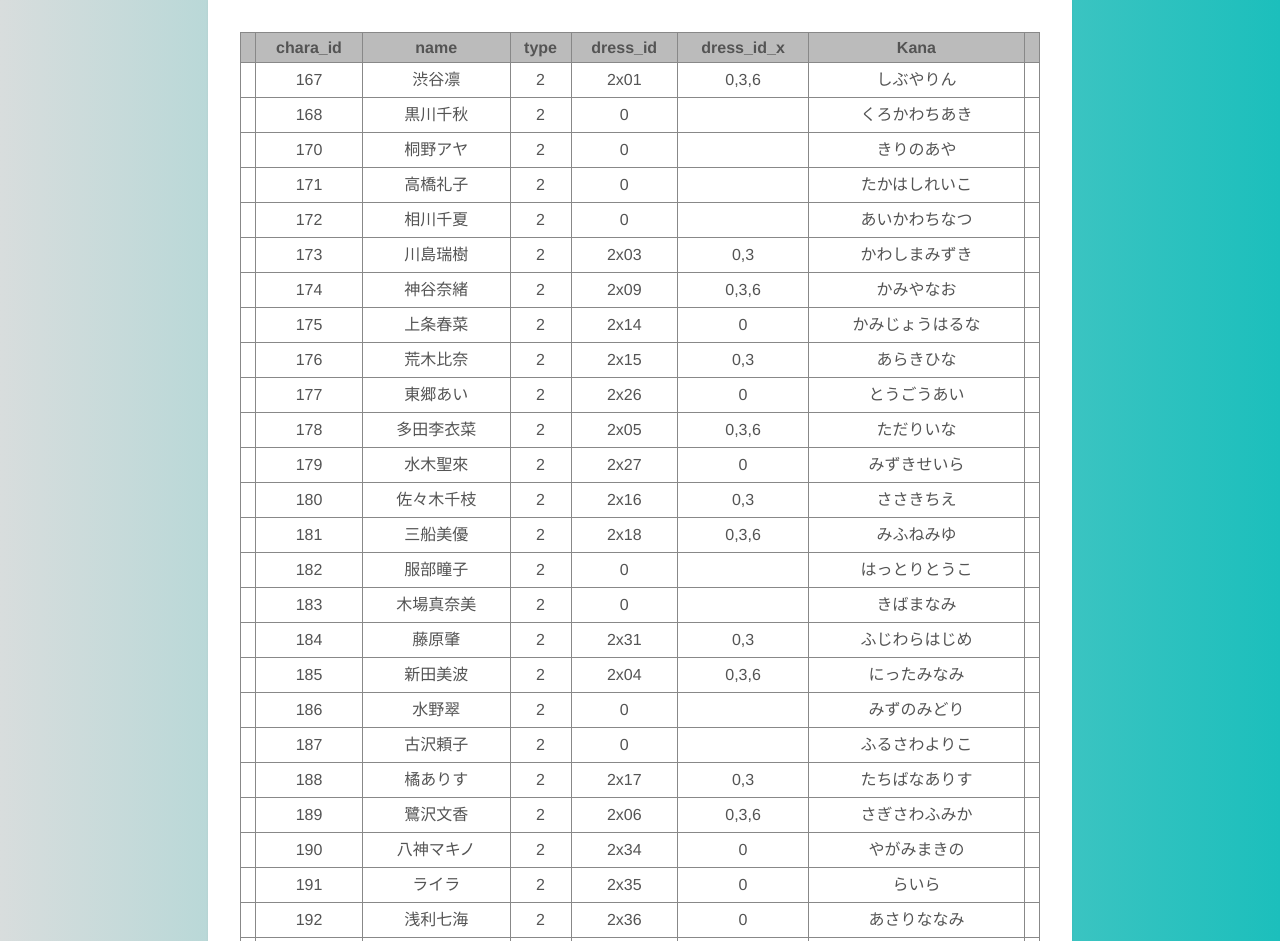
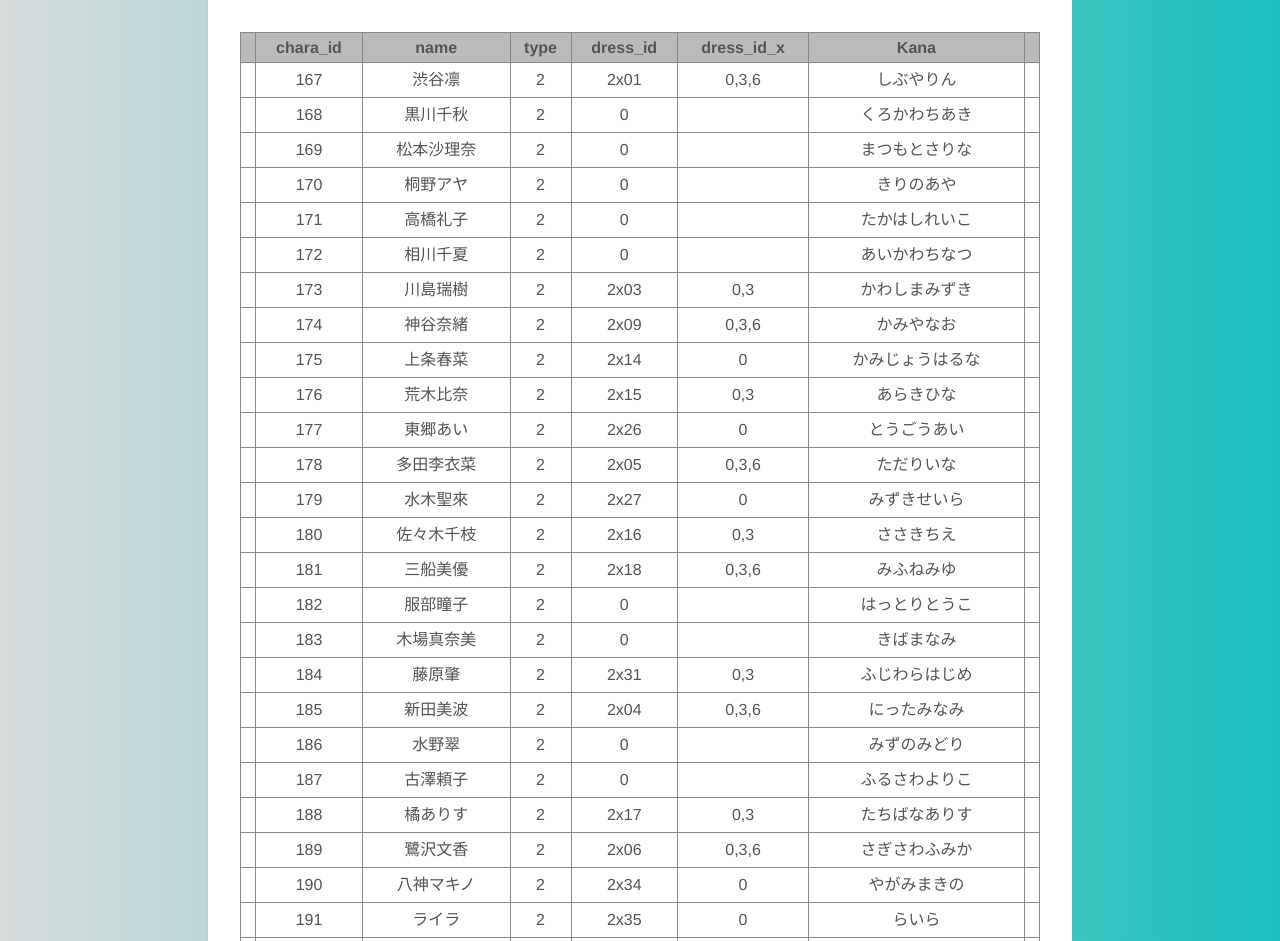
Before and after one commit to Y-li27/Profile, a plain HTML site: page idol_data/co.html in a window 1280 px wide. Shown: the top 941 px of the page. Drawn offline with Linux system fonts and the light colour scheme.

Commit message:
chara fix
typo古沢頼子
empty松本沙理奈

```diff
--- a/idol_data/co.html
+++ b/idol_data/co.html
@@ -46,6 +46,7 @@ table.table-01 td {
 <tr align="center" valign="middle"><th> </th><th> chara_id </th><th> name                 </th><th> type </th><th> dress_id </th><th> dress_id_x </th><th>Kana</th><th> </th></tr>
 <tr align="center" valign="middle"><td> </td><td> 167      </td><td> 渋谷凛               </td><td> 2    </td><td> 2x01     </td><td> 0,3,6      </td><td>しぶやりん</td><td> </td></tr>
 <tr align="center" valign="middle"><td> </td><td> 168      </td><td> 黒川千秋             </td><td> 2    </td><td> 0        </td><td>            </td><td>くろかわちあき</td><td> </td></tr>
+<tr align="center" valign="middle"><td> </td><td> 169      </td><td> 松本沙理奈             </td><td> 2    </td><td> 0        </td><td>            </td><td>まつもとさりな</td><td> </td></tr>
 <tr align="center" valign="middle"><td> </td><td> 170      </td><td> 桐野アヤ             </td><td> 2    </td><td> 0        </td><td>            </td><td>きりのあや</td><td> </td></tr>
 <tr align="center" valign="middle"><td> </td><td> 171      </td><td> 高橋礼子             </td><td> 2    </td><td> 0        </td><td>            </td><td>たかはしれいこ</td><td> </td></tr>
 <tr align="center" valign="middle"><td> </td><td> 172      </td><td> 相川千夏             </td><td> 2    </td><td> 0        </td><td>            </td><td>あいかわちなつ</td><td> </td></tr>
@@ -63,7 +64,7 @@ table.table-01 td {
 <tr align="center" valign="middle"><td> </td><td> 184      </td><td> 藤原肇               </td><td> 2    </td><td> 2x31     </td><td> 0,3          </td><td>ふじわらはじめ</td><td> </td></tr>
 <tr align="center" valign="middle"><td> </td><td> 185      </td><td> 新田美波             </td><td> 2    </td><td> 2x04     </td><td> 0,3,6        </td><td>にったみなみ</td><td> </td></tr>
 <tr align="center" valign="middle"><td> </td><td> 186      </td><td> 水野翠               </td><td> 2    </td><td> 0        </td><td>            </td><td>みずのみどり</td><td> </td></tr>
-<tr align="center" valign="middle"><td> </td><td> 187      </td><td> 古沢頼子             </td><td> 2    </td><td> 0        </td><td>            </td><td>ふるさわよりこ</td><td> </td></tr>
+<tr align="center" valign="middle"><td> </td><td> 187      </td><td> 古澤頼子             </td><td> 2    </td><td> 0        </td><td>            </td><td>ふるさわよりこ</td><td> </td></tr>
 <tr align="center" valign="middle"><td> </td><td> 188      </td><td> 橘ありす             </td><td> 2    </td><td> 2x17     </td><td> 0,3        </td><td>たちばなありす</td><td> </td></tr>
 <tr align="center" valign="middle"><td> </td><td> 189      </td><td> 鷺沢文香             </td><td> 2    </td><td> 2x06     </td><td> 0,3,6        </td><td>さぎさわふみか</td><td> </td></tr>
 <tr align="center" valign="middle"><td> </td><td> 190      </td><td> 八神マキノ           </td><td> 2    </td><td> 2x34     </td><td> 0          </td><td>やがみまきの</td><td> </td></tr>
```
